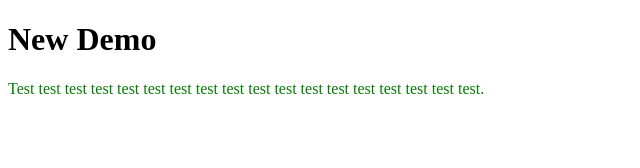
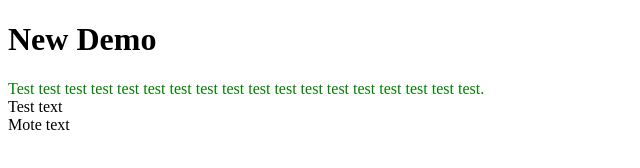
Before and after one commit to Brock01/new-demo, a plain HTML site: page index.html in a window 1280 px wide. Shown: the whole page, without its empty margins (0-640 px from the left). Drawn offline with Linux system fonts and the light colour scheme.

Commit message:
added more text

```diff
--- a/index.html
+++ b/index.html
@@ -8,6 +8,8 @@
 <div>
     <h1>New Demo</h1>
     <div class="testdiv">Test test test test test test test test test test test test test test test test test test.</div>
+    <div>Test text</div>
+    <div>Mote text</div>
 </div>
 </body>
 </html>
```
